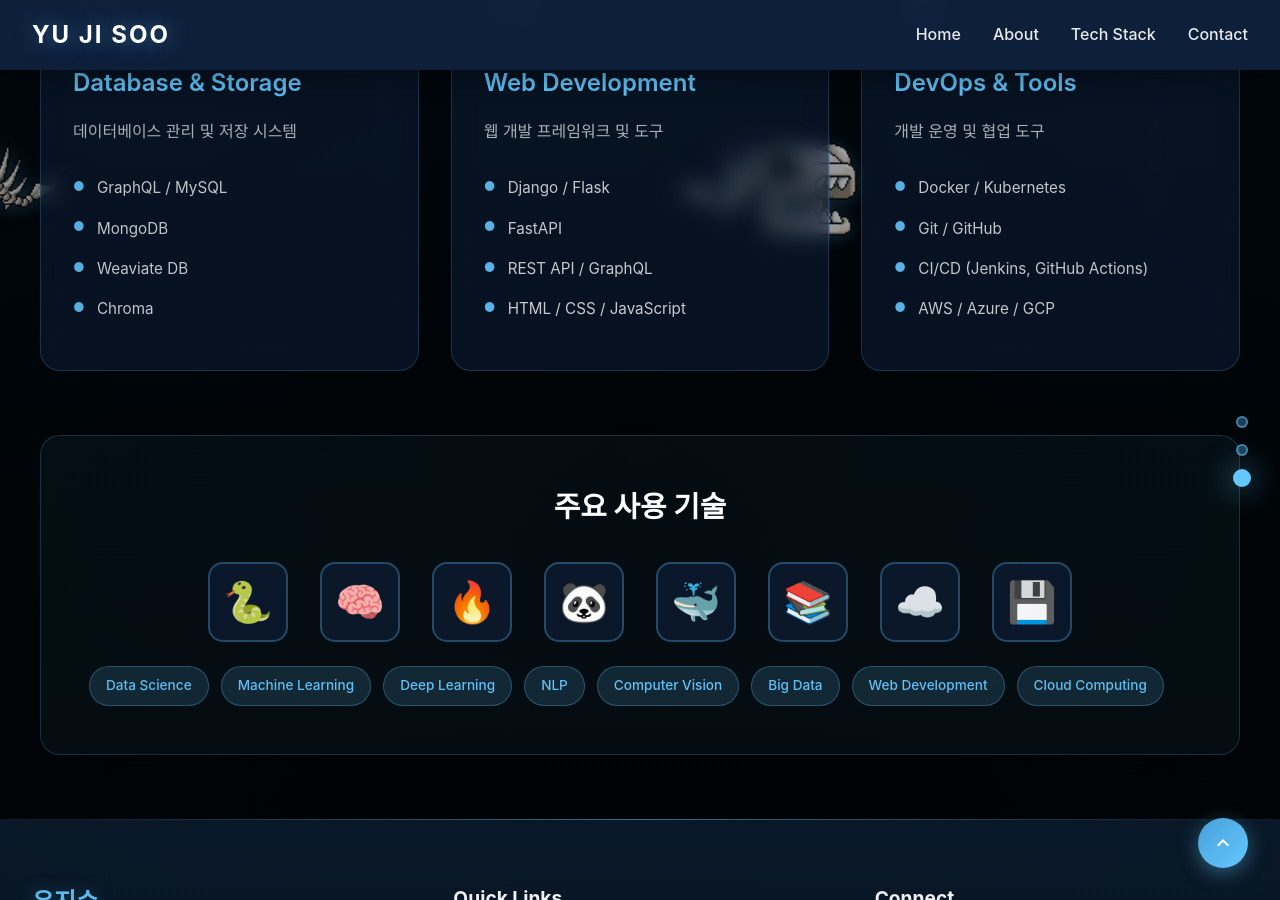
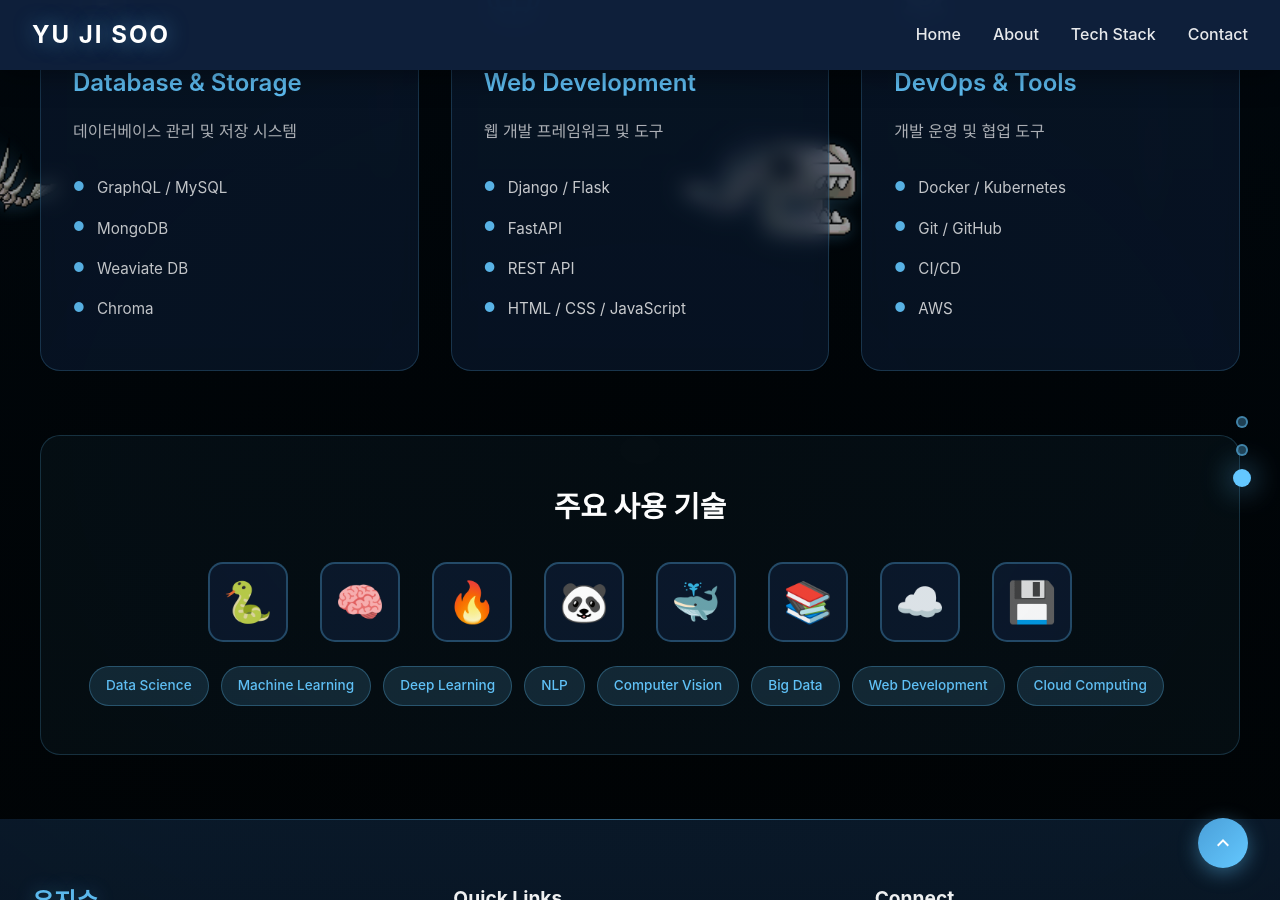
Before and after one commit to master0419/master0419.github.io, a Jekyll site: the page built from index.md, in a window 1280 px wide and 900 px high, scrolled down 3061 px. Built offline with Jekyll 4.4.1, drawn with Linux system fonts in a browser that asks for light colours.

Commit message:
Refine tech stack details by removing redundant technologies

```diff
--- a/index.md
+++ b/index.md
@@ -238,7 +238,7 @@
         <ul class="tech-list">
           <li>Django / Flask</li>
           <li>FastAPI</li>
-          <li>REST API / GraphQL</li>
+          <li>REST API</li>
           <li>HTML / CSS / JavaScript</li>
         </ul>
       </div>
@@ -253,8 +253,8 @@
         <ul class="tech-list">
           <li>Docker / Kubernetes</li>
           <li>Git / GitHub</li>
-          <li>CI/CD (Jenkins, GitHub Actions)</li>
-          <li>AWS / Azure / GCP</li>
+          <li>CI/CD</li>
+          <li>AWS</li>
         </ul>
       </div>
     </div>
```
